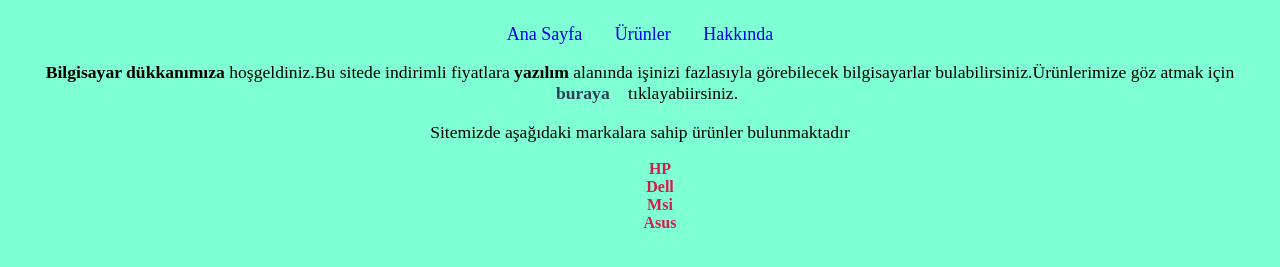
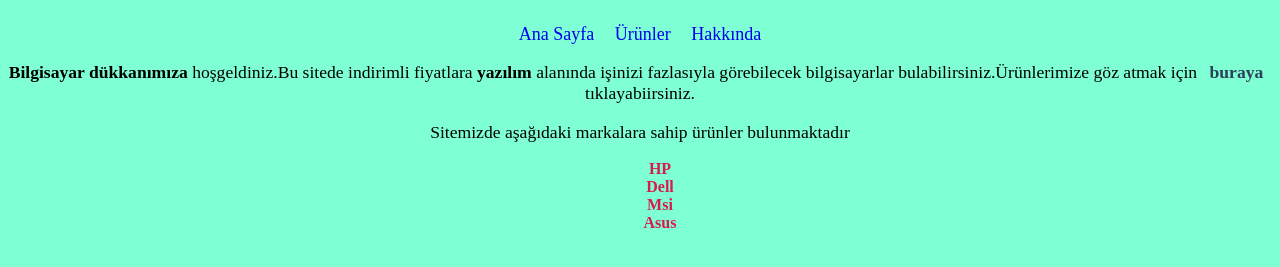
Before and after one commit to alper-polat/Computer-Store, a plain HTML site: page index.html in a window 1280 px wide. Shown: the part 77-344 px from the top of the page. Drawn offline with Linux system fonts and the light colour scheme.

Commit message:
style file changed

```diff
--- a/style.css
+++ b/style.css
@@ -22,13 +22,13 @@ p {
 }
 
 a {
-    padding: 12px 14px;
+    padding: 6px 8px;
     text-decoration: none;
 }
 
 li {
+    list-style-position: inside;
     color:#D61C4E;
-    list-style-position: inside;
     list-style-type: none;
     text-align: center;
 }
```
